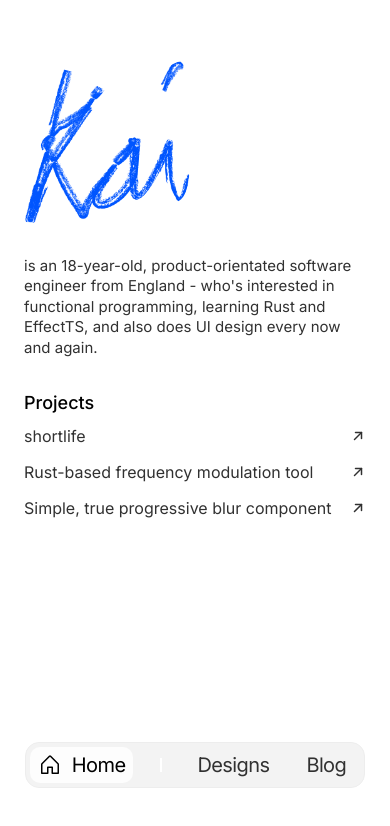
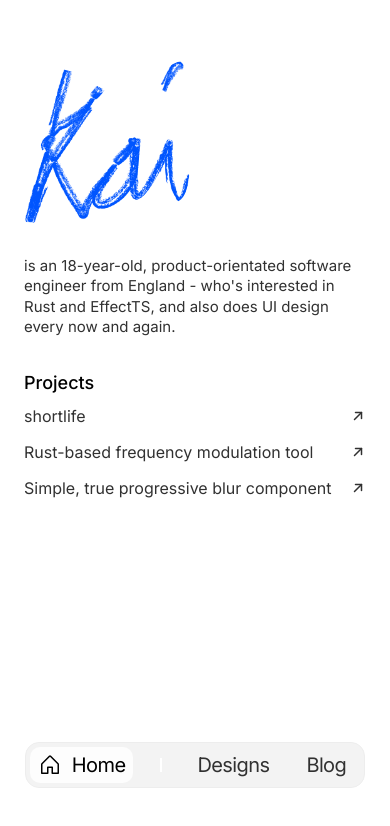
Before and after one commit to mrtdurdenthe2/kaiwlsn.com, a Next.js app: page / in a window 390 px wide. Shown: the top 826 px of the page. Built offline with nearby package versions, Linux system fonts and the light colour scheme.

Commit message:
refactor: enhance SVG animation and update homepage layout with motion effects

```diff
--- a/src/app/page.tsx
+++ b/src/app/page.tsx
@@ -3,6 +3,7 @@
 import { Inter } from 'next/font/google';
 import Link from 'next/link';
 import { useLayoutEffect, useRef } from 'react';
+import { motion } from 'motion/react';
 import { ArrowTopRightIcon } from '@/components/icons';
 import { TextEffect } from '@/components/ui/text-effect';
 
@@ -21,21 +22,37 @@ const projects: ProjectItem[] = [
   { title: 'Simple, true progressive blur component', href: 'https://github.com/mrtdurdenthe2/progessiveblurcn' },
 ];
 
+const signaturePaths = [
+  'M30.8439 80.5C37.2466 55.7284 44.3228 28.1498 49 11',
+  'M30.8439 80.5C39.5916 76.2023 55.7472 66.4325 68.3923 54',
+  'M30.8439 80.5C29.3785 86.1692 27.9223 91.8485 26.5 97.4512',
+  'M68.3923 54C73.8915 48.5932 82.7267 36.6829 86 30.5',
+  'M68.3923 54C60.7214 67.7049 46.9388 89.7052 34.5462 112.983',
+  'M34.5462 112.983C22.0722 136.414 11.0066 161.138 9 180C10.0421 169.788 18.1923 130.177 26.5 97.4512',
+  'M34.5462 112.983C32.1156 108.098 29.4429 102.92 26.5 97.4512',
+  'M34.5462 112.983C57.5549 159.223 58.8822 179.236 62.5 172C65.7873 165.425 71.4187 154.585 77.702 144.5',
+  'M77.702 144.5C89.5769 125.441 105.566 103.725 121 93C119.833 106 117.5 132.3 117.5 133.5',
+  'M77.702 144.5C77.8014 158.5 85.9 175.9 117.5 133.5',
+  'M117.5 133.5C117.5 151.5 126 162.2 158 89C161.2 175.4 172.167 149.833 177.5 125',
+  'M150.5 38.5C153.167 29.3333 164 8.99999 177.5 9',
+];
+
 export default function Home() {
-  const pathRef = useRef<SVGPathElement>(null);
+  const pathRefs = useRef<(SVGPathElement | null)[]>([]);
   const svgRef = useRef<SVGSVGElement>(null);
 
   useLayoutEffect(() => {
-    const path = pathRef.current;
-    if (path) {
+    pathRefs.current.forEach((path, index) => {
+      if (!path) return;
       const length = path.getTotalLength();
       path.style.strokeDasharray = `${length}`;
       path.style.strokeDashoffset = `${length}`;
-      // Force a layout so the animation triggers correctly
+      // Force layout so dash array is applied before animation
       path.getBBox();
-      path.style.transition = 'stroke-dashoffset 2s ease-out';
+      path.style.transition = 'stroke-dashoffset 1s ease-out';
+      path.style.transitionDelay = `${index * 0.01}s`;
       path.style.strokeDashoffset = '0';
-    }
+    });
     const svg = svgRef.current;
     if (svg) {
       svg.style.visibility = 'visible';
@@ -58,13 +75,18 @@ export default function Home() {
                 <defs>
                   <mask id="revealMask">
                     <rect width="100%" height="100%" fill="black" />
-                    <path
-                      ref={pathRef}
-                      d="M30.8439 80.5C37.2466 55.7284 44.3228 28.1498 49 11M30.8439 80.5C39.5916 76.2023 55.7472 66.4325 68.3923 54M30.8439 80.5C29.3785 86.1692 27.9223 91.8485 26.5 97.4512M68.3923 54C73.8915 48.5932 82.7267 36.6829 86 30.5M68.3923 54C60.7214 67.7049 46.9388 89.7052 34.5462 112.983M34.5462 112.983C22.0722 136.414 11.0066 161.138 9 180C10.0421 169.788 18.1923 130.177 26.5 97.4512M34.5462 112.983C32.1156 108.098 29.4429 102.92 26.5 97.4512M34.5462 112.983C57.5549 159.223 58.8822 179.236 62.5 172C65.7873 165.425 71.4187 154.585 77.702 144.5M77.702 144.5C89.5769 125.441 105.566 103.725 121 93C119.833 106 117.5 132.3 117.5 133.5M77.702 144.5C77.8014 158.5 85.9 175.9 117.5 133.5M117.5 133.5C117.5 151.5 126 162.2 158 89C161.2 175.4 172.167 149.833 177.5 125M150.5 38.5C153.167 29.3333 164 8.99999 177.5 9"
-                      stroke="white"
-                      strokeWidth={17}
-                      fill="none"
-                    />
+                    {signaturePaths.map((d, index) => (
+                      <path
+                        key={`signature-segment-${index}`}
+                        ref={(el) => {
+                          pathRefs.current[index] = el;
+                        }}
+                        d={d}
+                        stroke="white"
+                        strokeWidth={17}
+                        fill="none"
+                      />
+                    ))}
                   </mask>
                 </defs>
                 <image
@@ -84,18 +106,15 @@ export default function Home() {
               speedSegment={0.66}
               className="font-normal text-[15px] leading-[136.43%] text-[#313131] w-full sm:w-[477px] sm:text-left"
             >
-              is an 18-year-old, product-orientated software engineer from England - who&apos;s interested in functional programming, learning Rust and EffectTS, and also does UI design every now and again.
+              is an 18-year-old, product-orientated software engineer from England - who&apos;s interested in Rust and EffectTS, and also does UI design every now and again.
             </TextEffect>
 
-            {/* <motion.div initial={{ opacity: 0, y: 10, filter: 'blur(12px)' }} animate={{ opacity: 1, y: 0, filter: 'blur(0px)' }} transition={{ delay: 0.2, duration: 0.5 }}>
-                <Link href="https://github.com/mrtdurdenthe2" className="flex flex-row items-center gap-[4px] p-[9px] sm:p-0 rounded-[9px] outline-1 outline-black/6 sm:outline-none sm:rounded-none">
-                  <span className="font-normal text-[14px] leading-[136.43%] no-underline sm:underline text-[#717171] hover:text-black transition-colors duration-200">
-                    He is currently working on
-                  </span>
-                </Link>
-            </motion.div> */}
-            {/* Projects section */}
-            <section className="self-start w-full sm:w-[477px] space-y-1">
+            <motion.section
+              initial={{ opacity: 0, y: 20, filter: 'blur(30px)' }}
+              animate={{ opacity: 1, y: 0, filter: 'blur(0px)' }}
+              transition={{ duration: 0.6, ease: 'easeOut', delay: 0.2}}
+              className="self-start w-full sm:w-[477px] space-y-1"
+            >
               <h2 className="font-medium text-[18px] text-black">Projects</h2>
               <ul className="space-y-1">
                 {projects.map((p, i) => (
@@ -107,7 +126,7 @@ export default function Home() {
                   </li>
                 ))}
               </ul>
-            </section>
+            </motion.section>
           </div>
         </div>
       </div>
```
